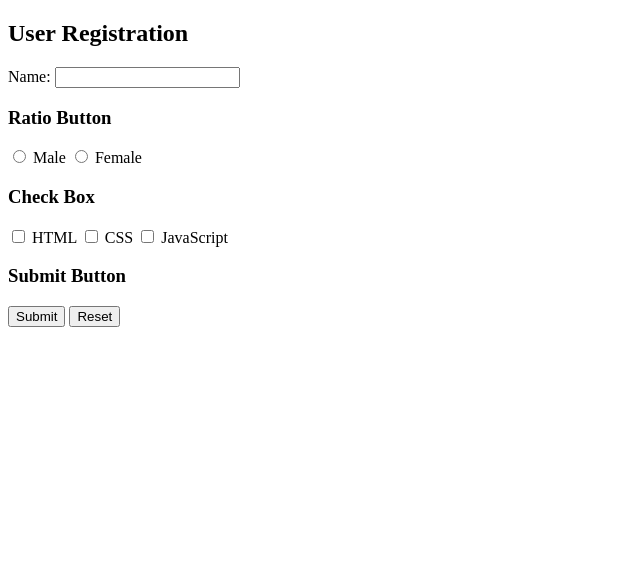
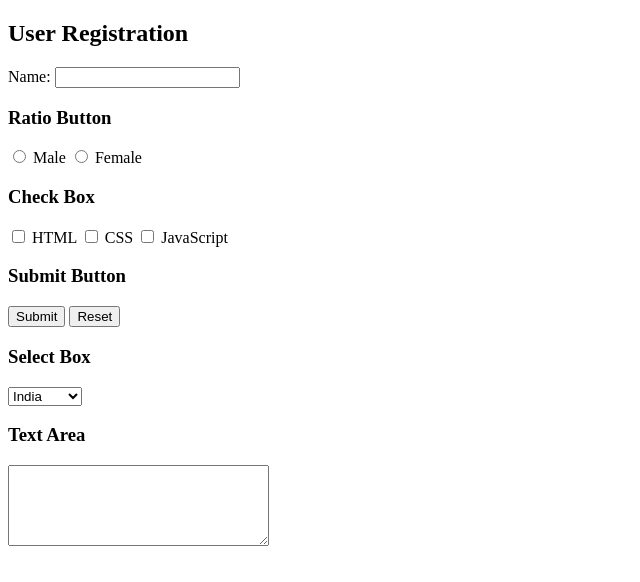
Before and after one commit to sobhankj/Front-End-mini-Projects, a plain HTML site: page HTML Project Basic/session16 forms/part2.html in a window 1280 px wide. Shown: the whole page, without its empty margins (0-640 px from the left). Drawn offline with Linux system fonts and the light colour scheme.

Commit message:
Add select box and text area to form in session 16 part 2

```diff
--- a/HTML Project Basic/session16 forms/part2.html
+++ b/HTML Project Basic/session16 forms/part2.html
@@ -28,6 +28,19 @@
         <h3>Submit Button</h3>
         <input type="submit" value="Submit">
         <input type="reset" value="Reset">
+        <br>
+        <h3>Select Box</h3>
+        <select name="country" id="country">
+            <option value="india">India</option>
+            <option value="usa">USA</option>
+            <option value="uk">UK</option>
+            <option value="canada">Canada</option>
+            <option value="australia">Australia</option>
+        </select>
+        <br>
+        <h3>Text Area</h3>
+        <textarea name="message" id="message" cols="30" rows="5"></textarea>
+        <br>
     </form>
 </body>
 </html>
```
